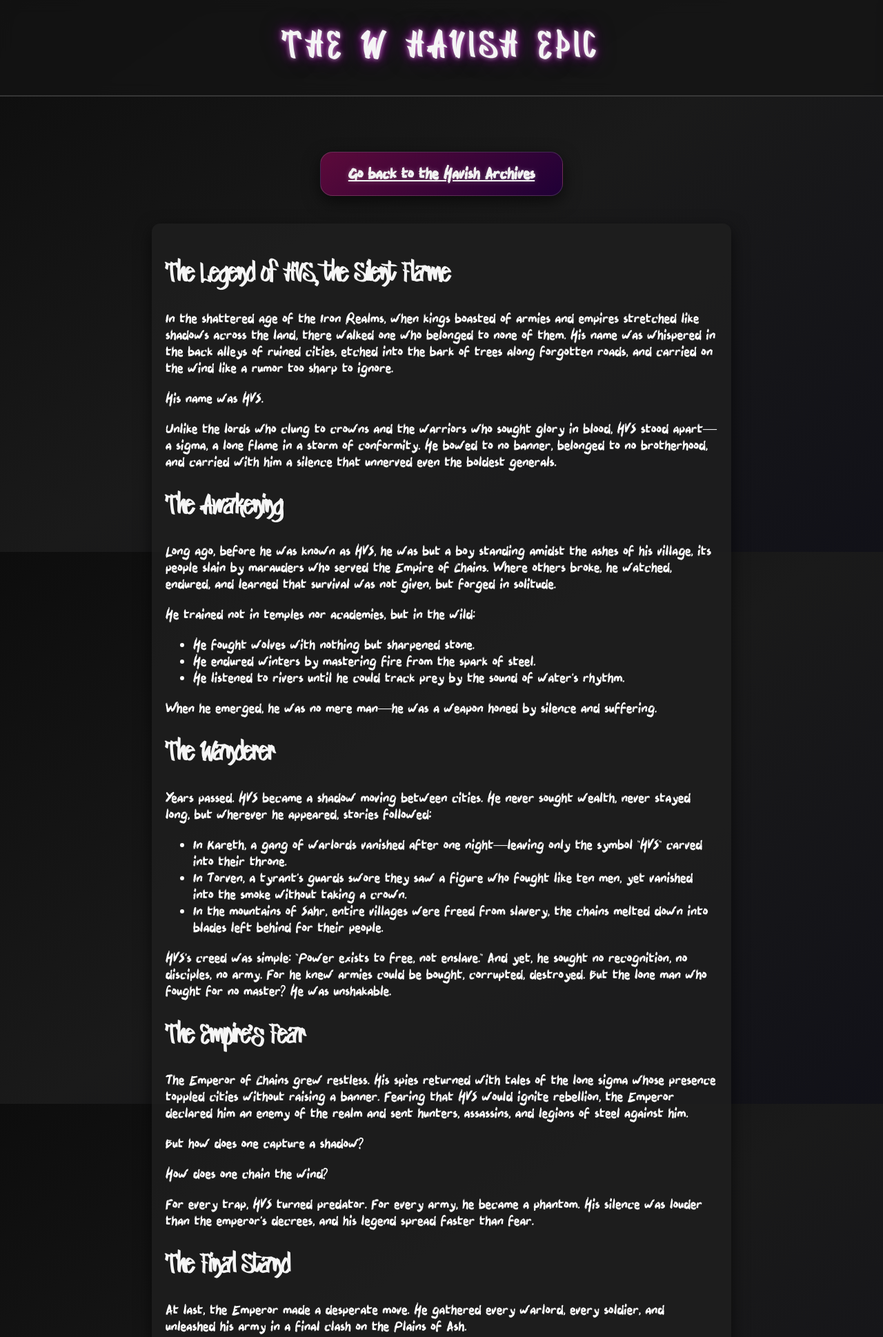
After one commit to Thebest-Fish-Programmer/TheAfishArchives, a Flask app: page /Havish/W_Havish in a window 1280 px wide. The commit adds this page. Shown: the top 1938 px of the page at 69% size. Run offline with Flask 3, Linux system fonts and the light colour scheme.

Commit message:
Fixed Havish's page and added glaze page

```diff
--- a/Assets/Havish.css
+++ b/Assets/Havish.css
@@ -25,8 +25,47 @@
   background-attachment: fixed;
 }
 
+.essay {
+  max-width: 800px;
+  padding: 20px;
+  background: rgba(30, 30, 30, 0.8);
+  border-radius: 12px;
+  box-shadow: 0 8px 24px rgba(0, 0, 0, 0.6);
+  margin-top: 40px;
+  transition: transform 0.4s ease, box-shadow 0.4s ease;
+}
+
+
+.essay:hover {
+  transform: scale(1.05);
+  box-shadow:
+    0 0 6px rgba(255, 255, 255, 0.6),
+    0 0 14px rgba(200, 0, 200, 0.8),
+    0 0 30px rgba(90, 0, 120, 0.7);
+}
+
 
 p {
+  font-family: 'ButtonFont';
+  color: #fff;
+  font-size: 20px;
+}
+
+.bold {
+  font-family: 'ButtonFont';
+  color: #fff;
+  font-size: 20px;
+  font-weight: bold;
+}
+
+.boldest {
+  font-family: 'ButtonFont';
+  color: #fff;
+  font-size: 20px;
+  font-weight: bolder;
+}
+
+li {
   font-family: 'ButtonFont';
   color: #fff;
   font-size: 20px;
@@ -54,6 +93,12 @@
   left: 0;
   z-index: 1000;
   border-bottom: 2px solid rgba(255, 255, 255, 0.15);
+}
+
+.h1 {
+  font-family: 'HeaderFont';
+  color: #f5f5f5;
+  font-size: 2.5rem;
 }
 
 /* Stylish Emo Button */
--- a/main.py
+++ b/main.py
@@ -40,6 +40,9 @@ def havish_page():
 def havish_relationship_page():
     return render_template("Havish_relation.html")
 
+@app.route("/Havish/W_Havish")
+def havish_W_page():
+    return render_template("Havish_glaze.html")
 # Amir
 @app.route("/Amir")
 def amir_page():
--- /dev/null
+++ b/templates/Havish_glaze.html
@@ -0,0 +1,88 @@
+<!-- Afish Archives HTML -->
+<!DOCTYPE html>
+<html>
+
+<head>
+    <title>Havish is my G.O.A.T.</title>
+    <link rel="icon" href="../Assets/Images/pngwing.com.png" type="image/png">
+    <link rel="stylesheet" href="../Assets/Havish.css" />
+</head>
+
+<body>
+    <h1 class="glow-text">The W Havish Epic</h1>
+
+    <a href="/Havish" class="button">Go back to the Havish Archives</a>
+    <div class="essay">
+        <h2 class="h1">The Legend of HVS, the Silent Flame</h2>
+        <p>In the shattered age of the Iron Realms, when kings boasted of armies and empires stretched like shadows
+            across
+            the land, there walked one who belonged to none of them. His name was whispered in the back alleys of ruined
+            cities, etched into the bark of trees along forgotten roads, and carried on the wind like a rumor too sharp
+            to
+            ignore.</p>
+        <p>His name was HVS.</p>
+        <p>Unlike the lords who clung to crowns and the warriors who sought glory in blood, HVS stood apart—a sigma, a
+            lone flame in a storm of conformity. He bowed to no banner, belonged to no brotherhood, and carried with him
+            a silence that unnerved even the boldest generals.</p>
+        <h2 class="h1">The Awakening</h2>
+        <p>Long ago, before he was known as HVS, he was but a boy standing amidst the ashes of his village, its people
+            slain by marauders who served the Empire of Chains. Where others broke, he watched, endured, and learned
+            that survival was not given, but forged in solitude.</p>
+        <p>He trained not in temples nor academies, but in the wild:</p>
+        <ul>
+            <li>He fought wolves with nothing but sharpened stone.</li>
+            <li>He endured winters by mastering fire from the spark of steel.</li>
+            <li>He listened to rivers until he could track prey by the sound of water’s rhythm.</li>
+        </ul>
+        <p>When he emerged, he was no mere man—he was a weapon honed by silence and suffering.</p>
+        <h2 class="h1">The Wanderer</h2>
+        <p>Years passed. HVS became a shadow moving between cities. He never sought wealth, never stayed long, but
+            wherever he appeared, stories followed:</p>
+        <ul>
+            <li>In Kareth, a gang of warlords vanished after one night—leaving only the symbol "HVS" carved into their
+                throne.</li>
+            <li>In Torven, a tyrant’s guards swore they saw a figure who fought like ten men, yet vanished into the
+                smoke without taking a crown.</li>
+            <li>In the mountains of Sahr, entire villages were freed from slavery, the chains melted down into blades
+                left behind for their people.</li>
+        </ul>
+        <p>HVS’s creed was simple: "Power exists to free, not enslave." And yet, he sought no recognition, no disciples,
+            no army. For he knew armies could be bought, corrupted, destroyed. But the lone man who fought for no
+            master? He was unshakable.</p>
+        <h2 class="h1">The Empire’s Fear</h2>
+        <p>The Emperor of Chains grew restless. His spies returned with tales of the lone sigma whose presence toppled
+            cities without raising a banner. Fearing that HVS would ignite rebellion, the Emperor declared him an enemy
+            of the realm and sent hunters, assassins, and legions of steel against him.</p>
+        <p>But how does one capture a shadow?</p>
+        <p>How does one chain the wind?</p>
+        <p>For every trap, HVS turned predator. For every army, he became a phantom. His silence was louder than the
+            emperor’s decrees, and his legend spread faster than fear.</p>
+        <h2 class="h1">The Final Stand</h2>
+        <p>At last, the Emperor made a desperate move. He gathered every warlord, every soldier, and unleashed his army
+            in a final clash on the Plains of Ash.</p>
+        <p>As dawn broke, the armies of men and machines stretched across the horizon. And yet, against them all, one
+            figure walked alone—a lone silhouette with nothing but his cloak and his blade.</p>
+        <p>The soldiers laughed at first. But when the battle began, laughter turned to screams.</p>
+        <p>HVS fought like fire unleashed:</p>
+        <ul>
+            <li>He cut through ranks with precision, not fury.</li>
+            <li>He turned the empire’s own siege weapons against them.</li>
+            <li>He moved as though the world itself bent to his will, a dance of silence and inevitability.</li>
+        </ul>
+        <p>When the dust settled, the battlefield was quiet. No throne remained. No empire.</p>
+        <p>Only the sigil of HVS, carved into stone where the Emperor’s banner once flew.</p>
+        <h2 class="h1">The Legacy</h2>
+        <p>HVS never crowned himself, never claimed the land he had freed. Instead, he vanished into the wilds once
+            more. But the world remembered. His story became a legend, his creed a guiding star for those who walked
+            their own path:</p>
+        <p class="bold">Strength is not in dominance, but in defiance.</p>
+        <p class="bold">Freedom is not given, but claimed.</p>
+        <p class="bold">And the lone flame, untethered, will outlast empires.</p>
+        <p class="boldest">And so, the sigma named HVS became eternal—not as a king, not as a conqueror, but as a force
+            that
+            proved a single man, standing apart, could change the fate of worlds.</p>
+    </div>
+
+</body>
+
+</html>
--- a/templates/Havish_relation.html
+++ b/templates/Havish_relation.html
@@ -10,7 +10,6 @@
 <body>
     <h1>Havish's Relationship Status</h1>
     <p>Ashvath - Together as of 9/24/2025</p>
-    <p>Grace - Together in the Future</p>
     <a href="/Havish" class="button">Go back to the Havish Archives</a>
 </body>
 
--- a/templates/PeopleArchives/Havish_Archive.html
+++ b/templates/PeopleArchives/Havish_Archive.html
@@ -10,6 +10,7 @@
 
 <body>
     <h1 class="glow-text">The Havish Archives</h1>
+    <a href="/Havish/W_Havish" class="button">Go to the W Havish Essay</a>
     <a href="/Havish/RelationshipStatus" class="button">Go to Relationship Status
         Archives</a>
     <a href="/" class="button">Go back to the Afish Archives</a>
```
Lines whose indentation alone changed are shown as unchanged.
